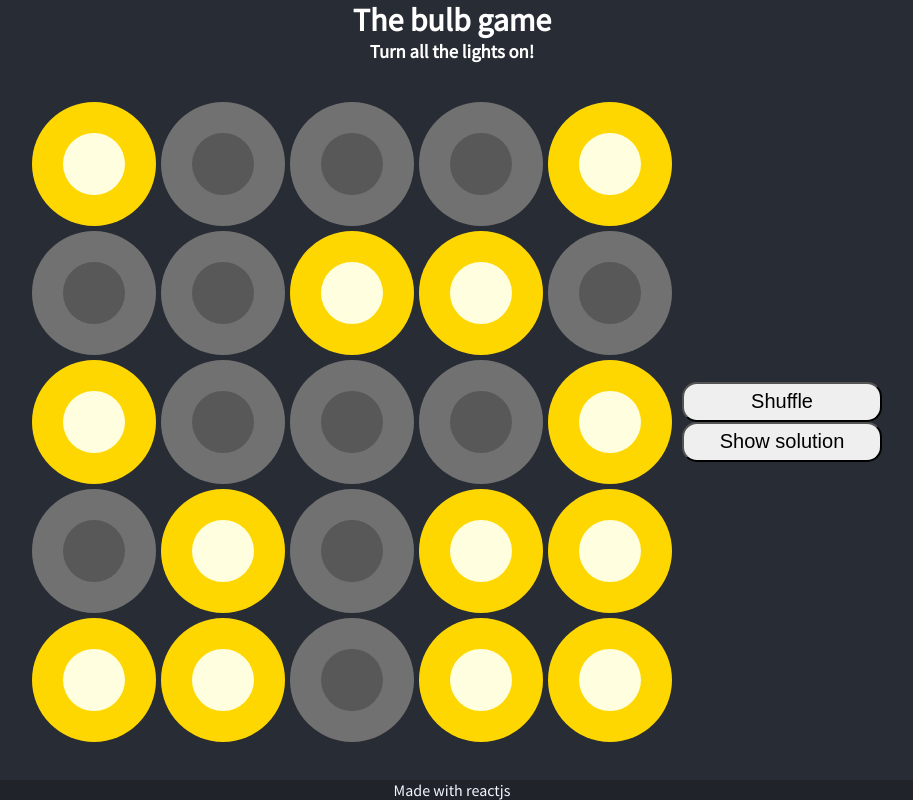
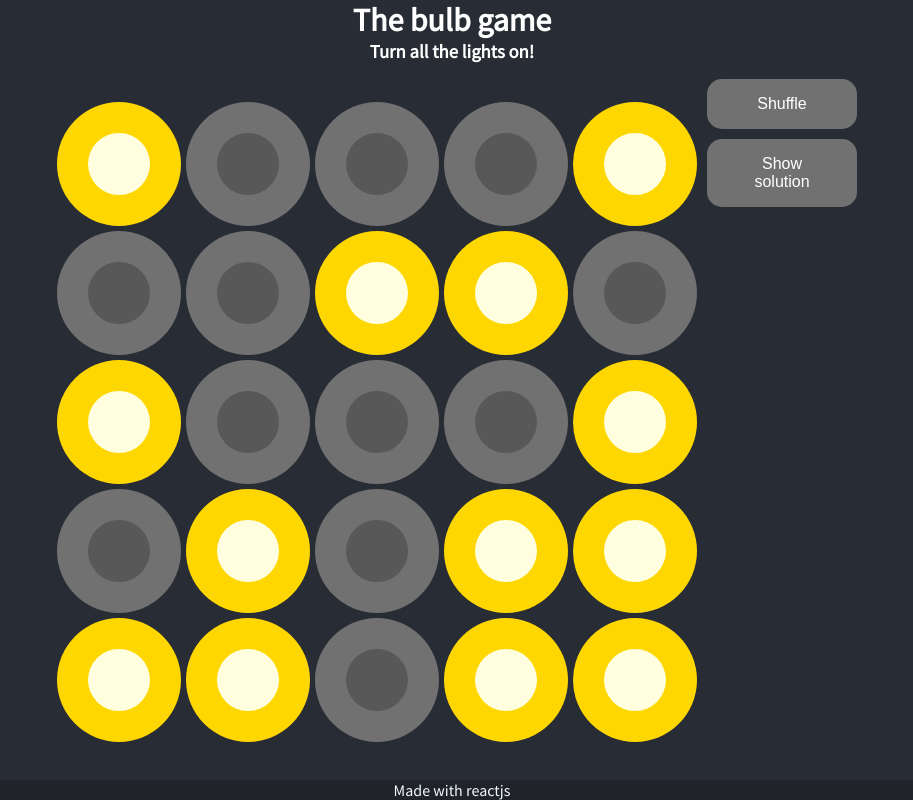
Before and after one commit to oowhyy/react-lights-game, a React (Create React App) app: page / in a window 1280 px wide. Shown: the whole page, without its empty margins (188-1101 px from the left). Built offline with nearby package versions, Linux system fonts and the light colour scheme.

Commit message:
change button styles

```diff
--- a/src/App.css
+++ b/src/App.css
@@ -3,6 +3,7 @@
 * {
    margin: 0px;
    box-sizing: border-box;
+   /* border: 1px solid red; */
 }
 
 html,
@@ -43,7 +44,7 @@ body {
    display: flex;
    align-items: stretch;
    justify-content: center;
-   padding: auto;
+   /* padding: auto; */
 }
 
 
@@ -55,10 +56,15 @@ body {
 }
 
 .button-container {
-   margin: auto 0;
    display: flex;
    flex-direction: column;
    justify-content: flex-start;
+   align-items: flex-start;
+   height: 100%;
+   /* border: 1px solid red; */
+   margin-top: 1rem;
+
+
 }
 
 
--- a/src/App.jsx
+++ b/src/App.jsx
@@ -1,7 +1,7 @@
 import React from 'react';
 import './App.css';
 
-import { useState } from 'react';
+// import { useState } from 'react';
 
 import Game from './components/Game';
 
--- a/src/components/Board.jsx
+++ b/src/components/Board.jsx
@@ -16,15 +16,24 @@ const gridStyle = {
 
 export default function Board({ isSolution, pseudoSeed }) {
     const [bulbs, setBulbs] = useState(initBulbs(rows, cols));
-   const neighbours = useMemo(() => initNeighbours(rows, cols), [rows, cols])
+    const neighbours = useMemo(() => initNeighbours(rows, cols), [])
+
     useEffect(() => {
+
         let active = true;
         if (active) {
             shuffle(rows * cols)
         }
         return () => { active = false }
-   }, [pseudoSeed])
-
+    }, [pseudoSeed]) // eslint-disable-line react-hooks/exhaustive-deps
+    function shuffle(total) {
+        // console.log('shuffled')
+        for (let i = 0; i < total; i++) {
+            if (coinflip()) {
+                flip(i);
+            }
+        }
+    }
     function initBulbs(m, n) {
         let arr = []
         for (let i = 0; i < m * n; i++) {
@@ -52,14 +61,7 @@ export default function Board({ isSolution, pseudoSeed }) {
         }
         return arr;
     }
-   function shuffle(total) {
-      // console.log('shuffled')
-      for (let i = 0; i < total; i++) {
-         if (coinflip()) {
-            flip(i);
-         }
-      }
-   }
+
     function flip(ind) {
         const newBulbs = [...bulbs]
         for (let b of neighbours[ind]) {
--- a/src/components/Game.jsx
+++ b/src/components/Game.jsx
@@ -1,7 +1,7 @@
 import React, { useState } from 'react';
 import Board from './Board';
 import Button from './button/Button';
-export default function Game({ }) {
+export default function Game() {
 	const [showSolution, setShowSolution] = useState(false);
 	const [pseudoSeed, setPseudoSeed] = useState(false);
 	return (
--- a/src/components/button/Button.module.css
+++ b/src/components/button/Button.module.css
@@ -1,6 +1,35 @@
 .myButton {
-	width: 200px;
-	height: 2em;
-	font-size: 20px;
+	display: inline-block;
+	border: none;
 	border-radius: 15px;
+	padding: 1rem 2rem;
+	flex: 1;
+	/* margin: 0;	 */
+	text-decoration: none;
+	background: rgb(113, 113, 113);
+	color: white;
+	font-family: sans-serif;
+	font-size: 1rem;
+	width: 150px;
+	cursor: pointer;
+	text-align: center;
+	transition: background 250ms ease-in-out,
+		transform 150ms ease;
+	appearance: none;
+	-webkit-appearance: none;
+	-moz-appearance: none;
+	margin-bottom: 10px;
 }
+
+.myButton:hover {
+	background: rgb(88, 88, 88);
+}
+
+/* .myButton:focus {
+	outline: 1px solid #fff;
+	outline-offset: 0px;
+} */
+
+.myButton:active {
+	transform: scale(0.99);
+}
```
Lines whose indentation alone changed are shown as unchanged.
